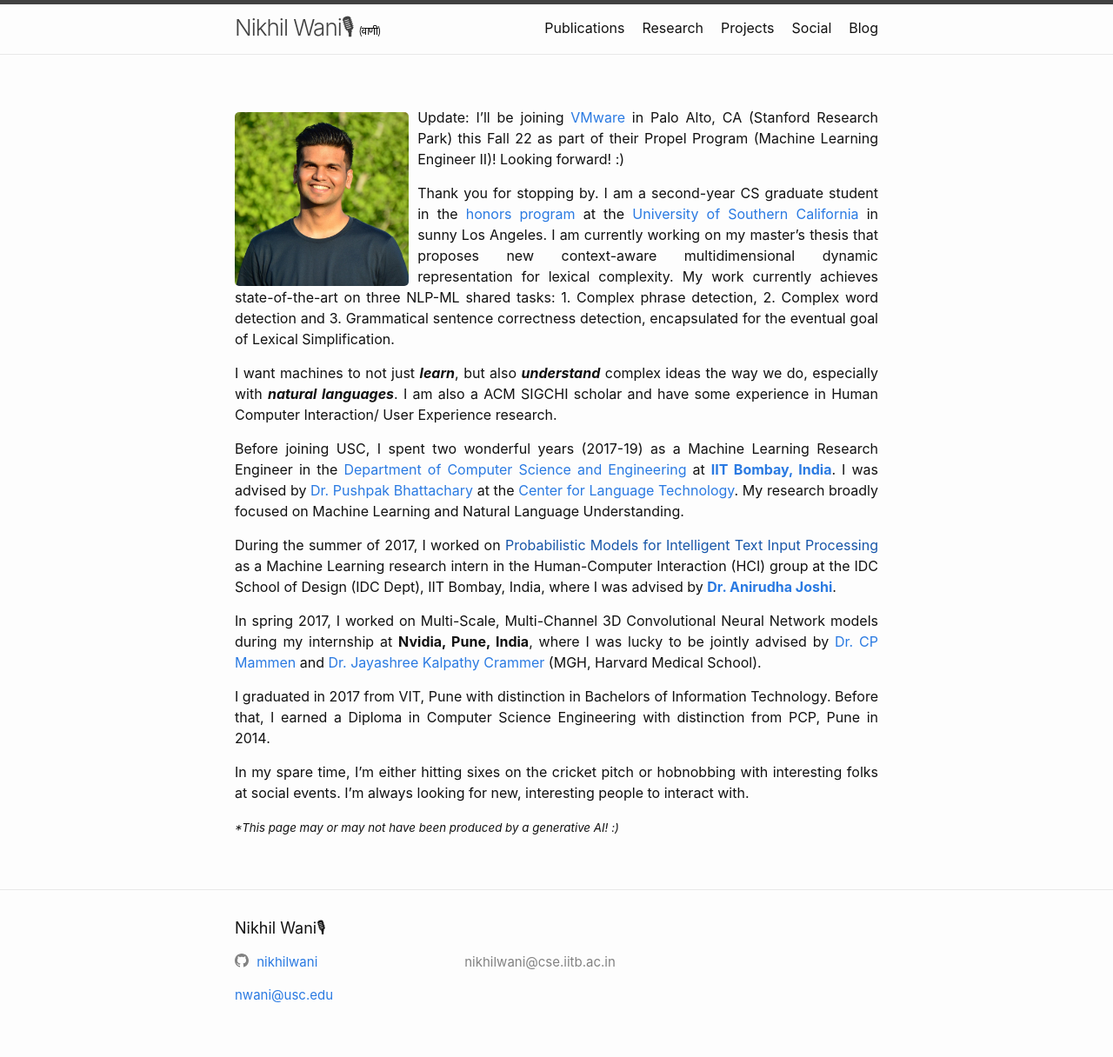
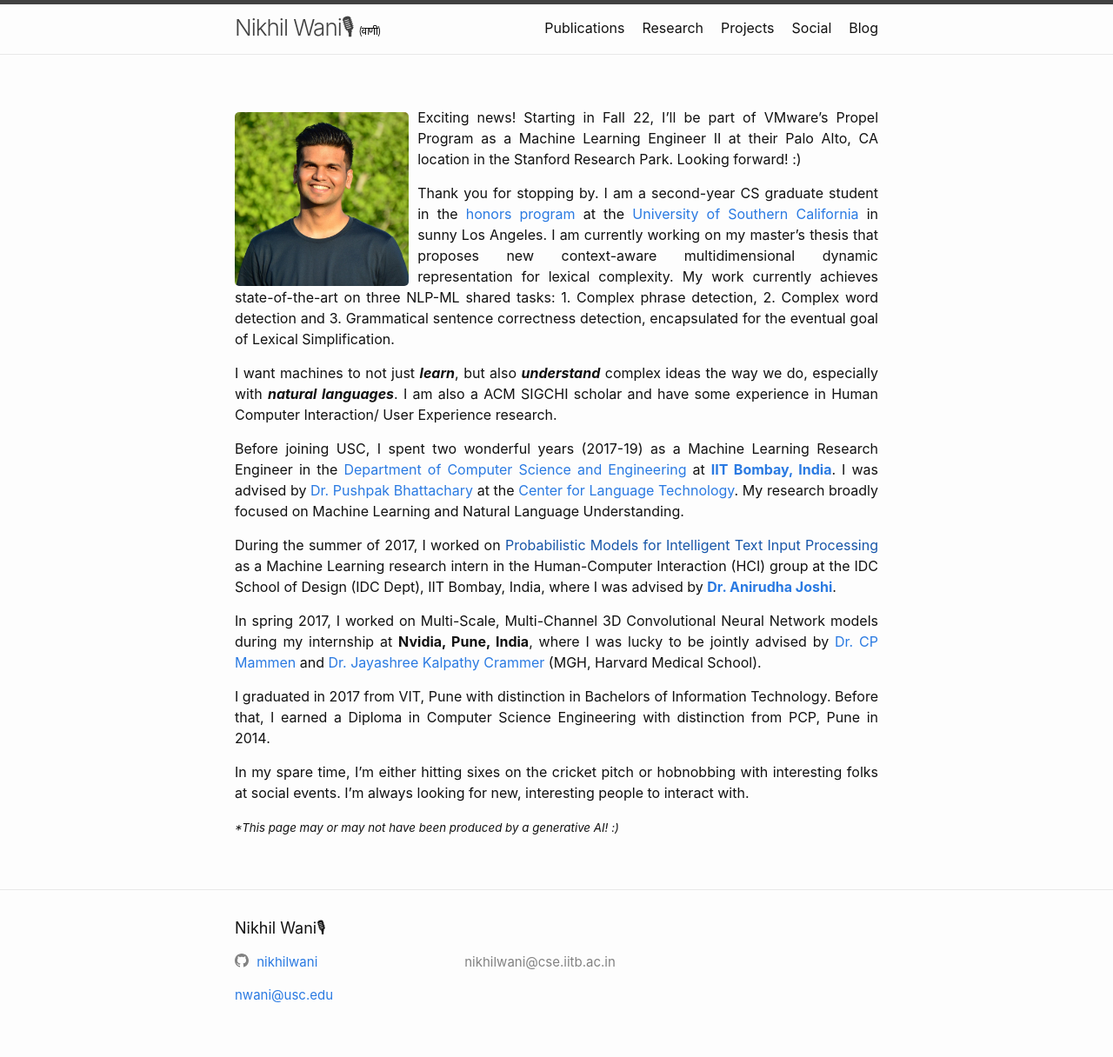
Before and after one commit to nikhilwani/nikhilwani.github.io, a Jekyll site: the page built from index.md, in a window 1280 px wide. Shown: the whole page at 87% size. Built offline with Jekyll 4.4.1, drawn with Linux system fonts in a browser that asks for light colours; comment, search, counter and statistics services are not loaded.

Commit message:
Update index.md

```diff
--- a/index.md
+++ b/index.md
@@ -69,7 +69,7 @@ Update: I'm on the job market! I'm happy to explore areas other than my expertis
 I'll be starting as a Member of Technical Staff III (Machine Learning Engineer)
 -->
 
-Update: I'll be joining [VMware](https://www.linkedin.com/company/vmware) in Palo Alto, CA (Stanford Research Park) this Fall 22 as part of their Propel Program (Machine Learning Engineer II)! Looking forward! :)
+Exciting news! Starting in Fall 22, I'll be part of VMware's Propel Program as a Machine Learning Engineer II at their Palo Alto, CA location in the Stanford Research Park. Looking forward! :)
 
 Thank you for stopping by. I am a second-year CS graduate student in the [honors program](https://www.cs.usc.edu/academic-programs/masters/cs_ms_honors/) at the [University of Southern California](https://www.usc.edu/) in sunny Los Angeles. I am currently working on my master's thesis that proposes new context-aware multidimensional dynamic representation for lexical complexity. My work currently achieves state-of-the-art on three NLP-ML shared tasks: 1. Complex phrase detection, 2. Complex word detection and 3. Grammatical sentence correctness detection, encapsulated for the eventual goal of Lexical Simplification.
 
```
